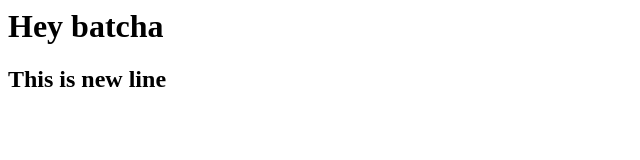
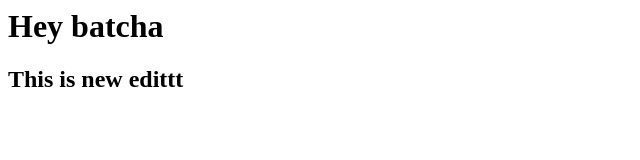
Before and after one commit to mohiadeenbatcha/test, a plain HTML site: page index.html in a window 1280 px wide. Shown: the full height of the page, 0-640 px from the left. Drawn offline with Linux system fonts and the light colour scheme.

Commit message:
Update index.html

```diff
--- a/index.html
+++ b/index.html
@@ -1,2 +1,2 @@
 <h1> Hey batcha </h1>
-<h2> This is new line</h2>
+<h2> This is new edittt</h2>
```
